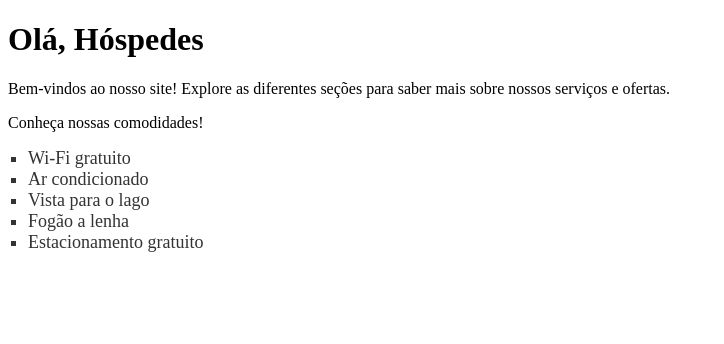
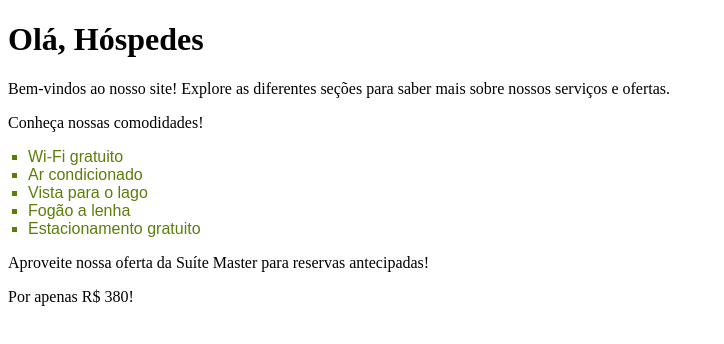
Before and after one commit to katherinykamili/projeto-angular, an Angular app: page / in a window 1280 px wide. Shown: the top 344 px of the page, without its empty margins (0-724 px from the left). Built offline with nearby package versions, Linux system fonts and the light colour scheme.

Commit message:
adicionar propriedades de comodidades no MeuComponente

```diff
--- a/src/app/meu-componente/meu-componente.html
+++ b/src/app/meu-componente/meu-componente.html
@@ -1,14 +1,11 @@
 <p>Conheça nossas comodidades!</p>
 
 <style>
-    li{
-        font-size: 18px;
-        color: #333;
-    }
-
     ul {
         list-style-type: square;
         padding-left: 20px;
+        font-family: 'Arial', sans-serif;
+        color: #5b7e0b;
     }
 </style>
 
@@ -19,3 +16,8 @@
     <li>Fogão a lenha</li>
     <li>Estacionamento gratuito</li>
 </ul>
+
+<!-- Ofertas -->
+
+<p>Aproveite nossa oferta da {{quarto1}} para reservas antecipadas!</p>
+<p>Por apenas R$ {{preco1}}!</p>
--- a/src/app/meu-componente/meu-componente.ts
+++ b/src/app/meu-componente/meu-componente.ts
@@ -6,4 +6,12 @@ import { Component } from '@angular/core';
   templateUrl: './meu-componente.html',
   styleUrl: './meu-componente.css',
 })
-export class MeuComponente {}
+export class MeuComponente {
+
+// Comodidades
+
+quarto1: string = "Suíte Master";
+quarto2: string = "Quarto Standard";
+camas: number = 2;
+preco1: number = 380.00;
+banheiro: boolean = true;}
```
Lines whose indentation alone changed are shown as unchanged.
